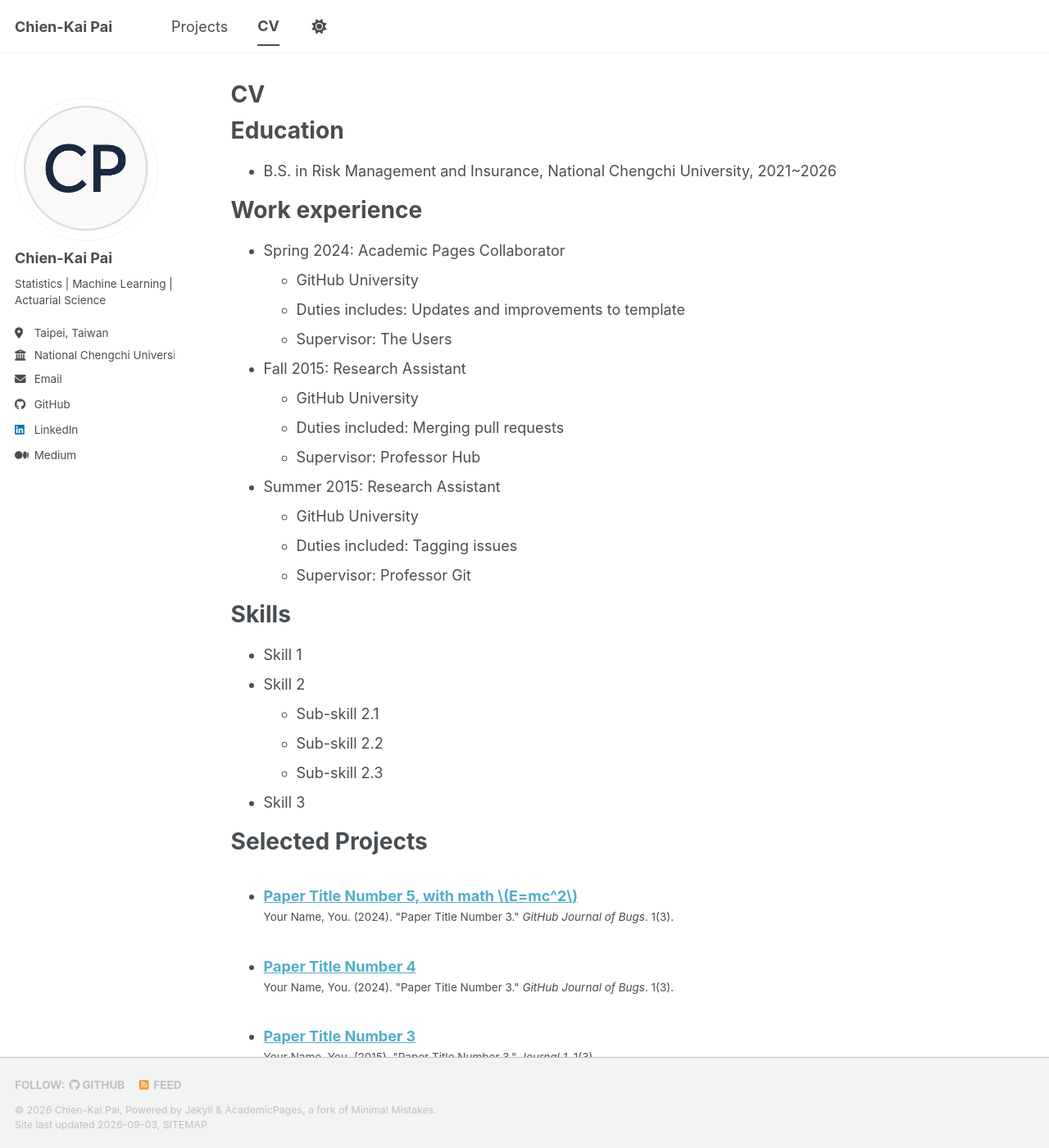
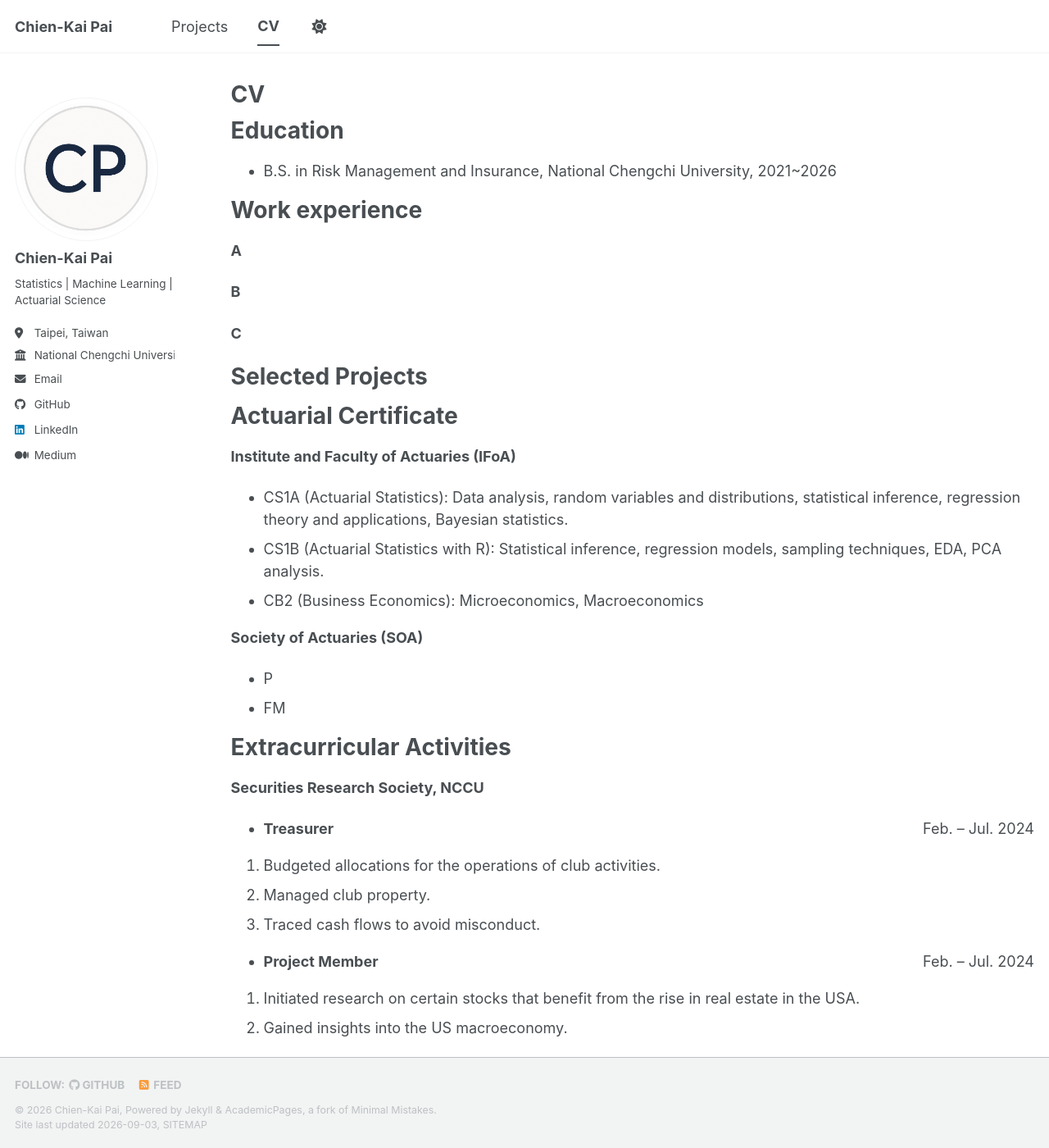
Before and after one commit to Allen9102/Allen9102.github.io, a Jekyll site: the page built from _pages/cv.md, in a window 1280 px wide and 1400 px high. Shown: the whole window at 82% size. Built offline with Jekyll 4.4.1, drawn with Linux system fonts in a browser that asks for light colours; a style sheet for code colours, icons or effects is not loaded; some of the changed text lies outside the part shown.

Commit message:
Revise CV content and structure
Updated work experience, skills, and added actuarial certificate details. Revised volunteering and extracurricular activities sections.

```diff
--- a/_pages/cv.md
+++ b/_pages/cv.md
@@ -13,37 +13,35 @@ Education
 ======
 * B.S. in Risk Management and Insurance, National Chengchi University, 2021~2026
 
+
 Work experience
 ======
-* Spring 2024: Academic Pages Collaborator
-  * GitHub University
-  * Duties includes: Updates and improvements to template
-  * Supervisor: The Users
+**A**
 
-* Fall 2015: Research Assistant
-  * GitHub University
-  * Duties included: Merging pull requests
-  * Supervisor: Professor Hub
 
-* Summer 2015: Research Assistant
-  * GitHub University
-  * Duties included: Tagging issues
-  * Supervisor: Professor Git
+**B**
 
-Skills
-======
-* Skill 1
-* Skill 2
-  * Sub-skill 2.1
-  * Sub-skill 2.2
-  * Sub-skill 2.3
-* Skill 3
+
+**C**
+
+
 
 Selected Projects
 ======
-  <ul>{% for post in site.publications reversed %}
-    {% include archive-single-cv.html %}
-  {% endfor %}</ul>
+
+
+
+Actuarial Certificate
+======
+**Institute and Faculty of Actuaries (IFoA)**
+- CS1A (Actuarial Statistics): Data analysis, random variables and distributions, statistical inference, regression theory and applications, Bayesian statistics.
+- CS1B (Actuarial Statistics with R): Statistical inference, regression models, sampling techniques, EDA, PCA analysis.
+- CB2 (Business Economics): Microeconomics, Macroeconomics
+
+**Society of Actuaries (SOA)**
+- P
+- FM
+
 
 Extracurricular Activities
 ======
```
Also changed, not shown: other parts of _pages/cv.md (+2 -1 lines).
